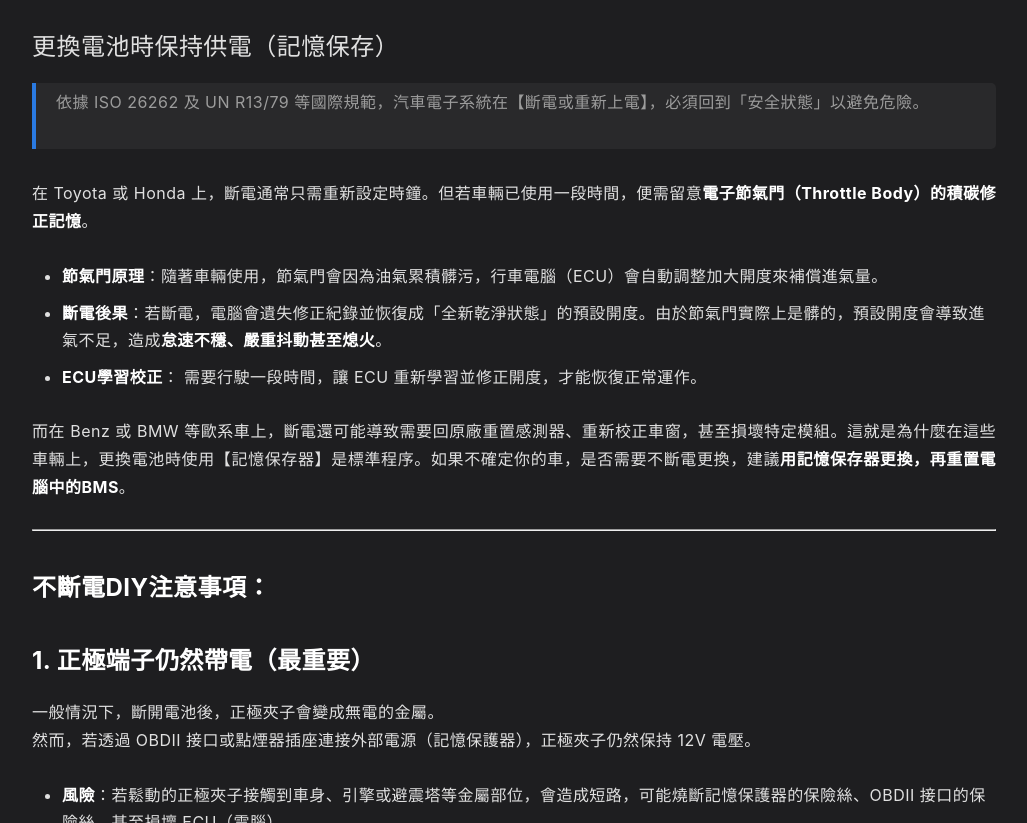
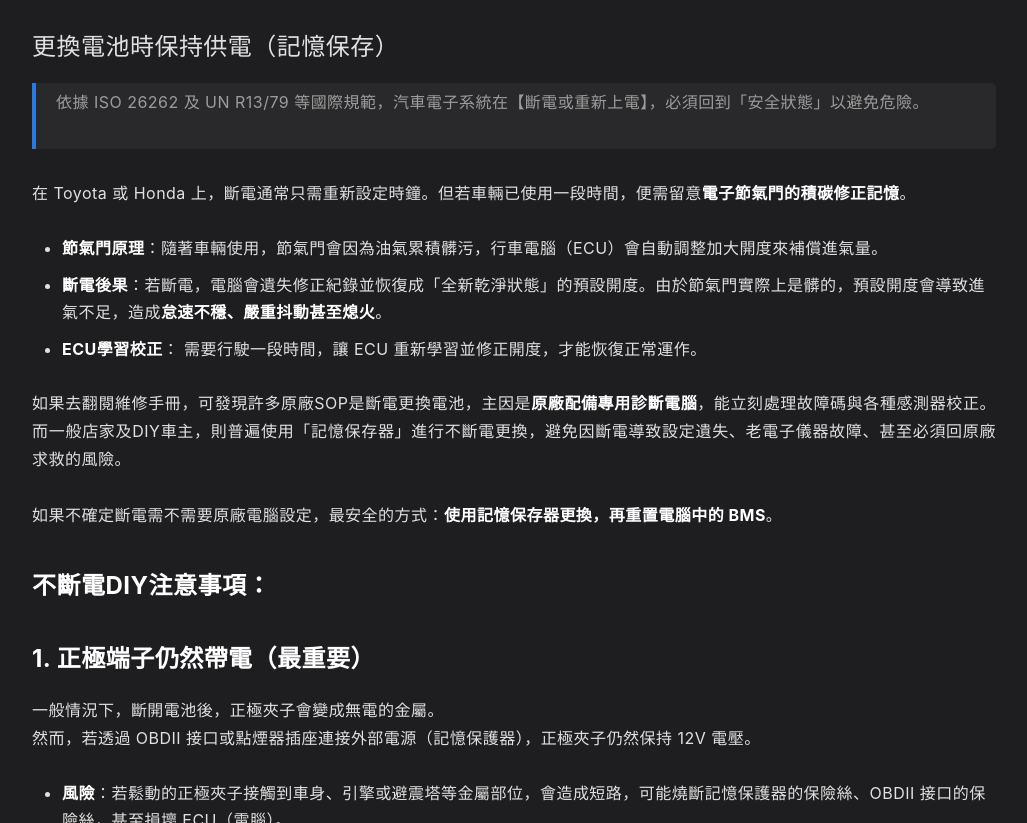
Before and after one commit to 1stbenz/1stbenz.github.io, a Jekyll site: the page built from _posts/zh/2025-09-17-memory-saving-battery.md, in a window 1280 px wide and 900 px high, scrolled down 653 px, cut to the strip 77-900 px from the top of the window. Shown: the whole strip, without its empty margins (126-1153 px from the left). Built offline with Jekyll 4.4.1, drawn with Linux system fonts in a browser that asks for light colours.

Commit message:
Update 2025-09-17-memory-saving-battery.md

```diff
--- a/_posts/zh/2025-09-17-memory-saving-battery.md
+++ b/_posts/zh/2025-09-17-memory-saving-battery.md
@@ -32,15 +32,16 @@ faq:
 
 > 依據 ISO 26262 及 UN R13/79 等國際規範，汽車電子系統在【斷電或重新上電】，必須回到「安全狀態」以避免危險。
 
-在 Toyota 或 Honda 上，斷電通常只需重新設定時鐘。但若車輛已使用一段時間，便需留意**電子節氣門（Throttle Body）的積碳修正記憶**。
+在 Toyota 或 Honda 上，斷電通常只需重新設定時鐘。但若車輛已使用一段時間，便需留意**電子節氣門的積碳修正記憶**。
 
 *   **節氣門原理**：隨著車輛使用，節氣門會因為油氣累積髒污，行車電腦（ECU）會自動調整加大開度來補償進氣量。
 *   **斷電後果**：若斷電，電腦會遺失修正紀錄並恢復成「全新乾淨狀態」的預設開度。由於節氣門實際上是髒的，預設開度會導致進氣不足，造成**怠速不穩、嚴重抖動甚至熄火**。
 *   **ECU學習校正**： 需要行駛一段時間，讓 ECU 重新學習並修正開度，才能恢復正常運作。
 
-而在 Benz 或 BMW 等歐系車上，斷電還可能導致需要回原廠重置感測器、重新校正車窗，甚至損壞特定模組。這就是為什麼在這些車輛上，更換電池時使用【記憶保存器】是標準程序。如果不確定你的車，是否需要不斷電更換，建議**用記憶保存器更換，再重置電腦中的BMS**。
+如果去翻閱維修手冊，可發現許多原廠SOP是斷電更換電池，主因是**原廠配備專用診斷電腦**，能立刻處理故障碼與各種感測器校正。而一般店家及DIY車主，則普遍使用「記憶保存器」進行不斷電更換，避免因斷電導致設定遺失、老電子儀器故障、甚至必須回原廠求救的風險。
 
----
+如果不確定斷電需不需要原廠電腦設定，最安全的方式：**使用記憶保存器更換，再重置電腦中的 BMS**。
+
 
 ## 不斷電DIY注意事項：
 
```
